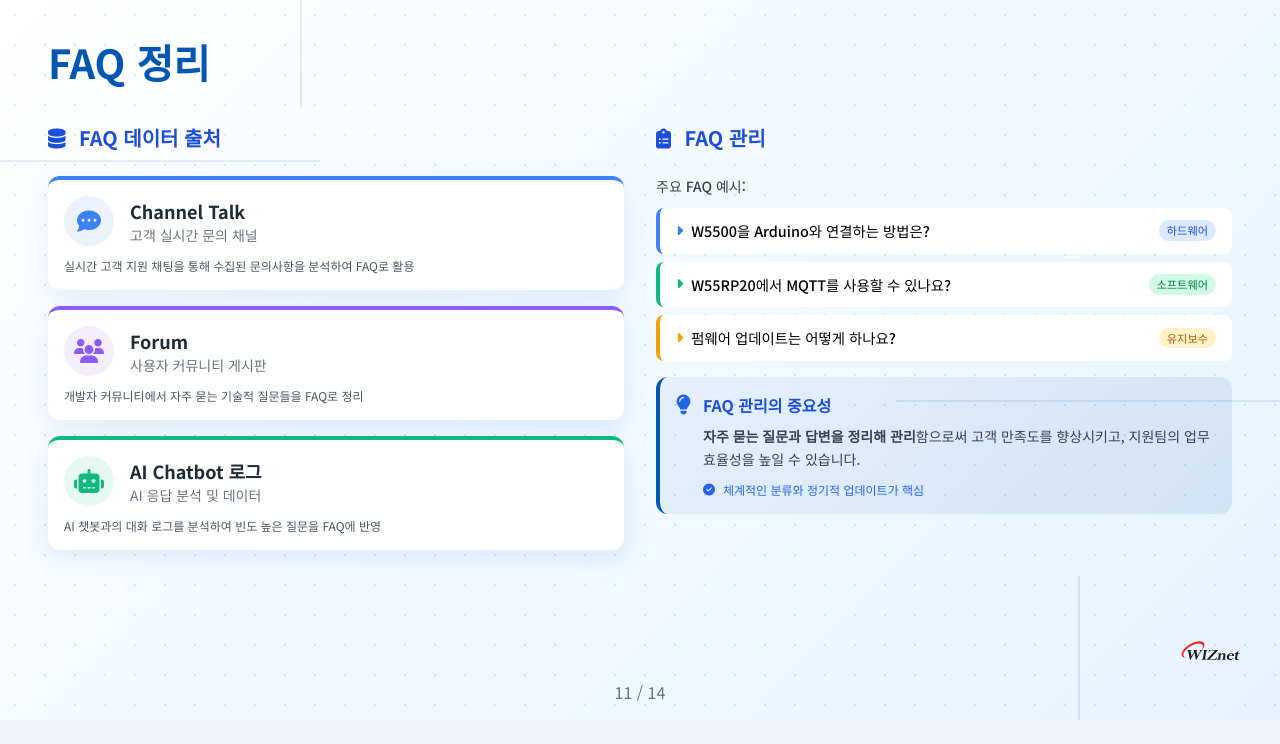
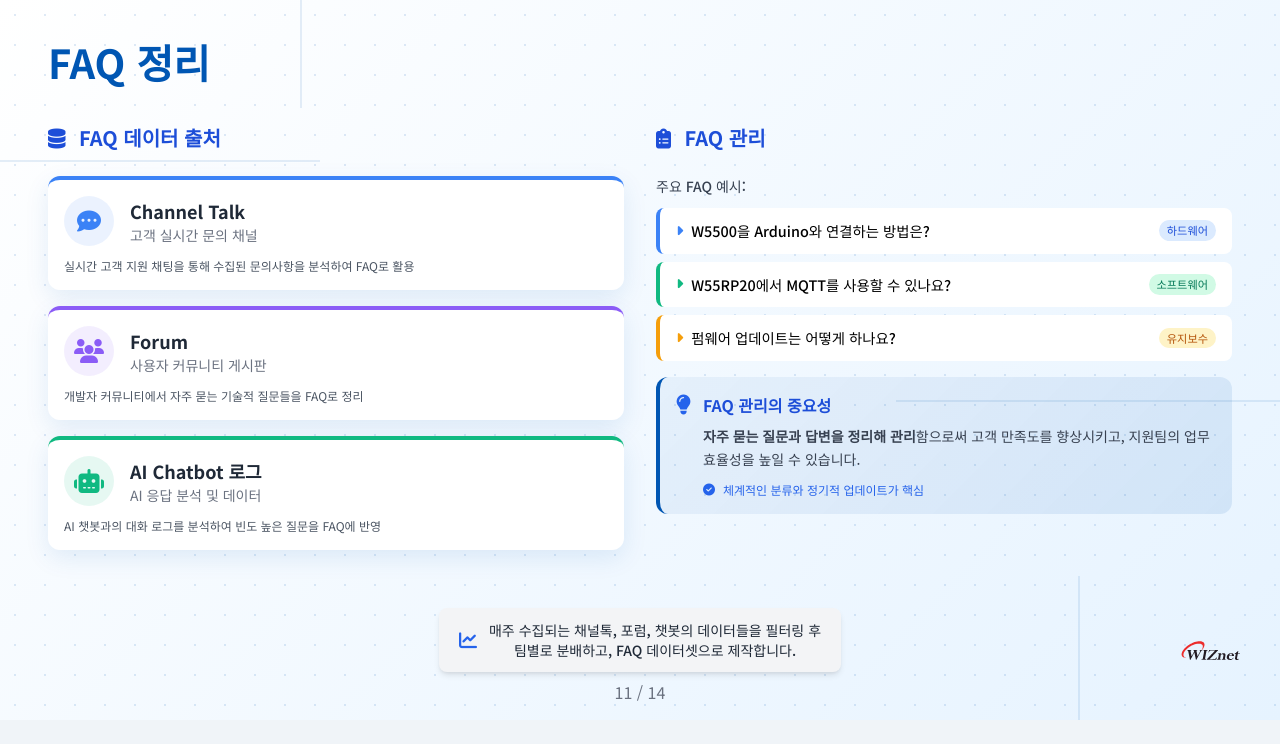
Before and after one commit to dbtjr1103/ppt, a plain HTML site: page slides/slide11.html in a window 1280 px wide. Drawn offline with nearby package versions, Linux system fonts and the light colour scheme.

Commit message:
업데이트

```diff
--- a/slides/slide11.html
+++ b/slides/slide11.html
@@ -312,6 +312,20 @@
             </div>
         </div>
 
+        <!-- 데이터셋 링크 -->
+        <div class="absolute bottom-12 left-1/2 transform -translate-x-1/2 w-full px-4 flex flex-col items-center" style="z-index: 20;">
+            <a href="https://docs.google.com/spreadsheets/d/1sra2lNsLqsIN-k_P85QqzAPoLLsNiYJwjB98XkquUpY/edit?gid=0#gid=0"
+               target="_blank"
+               rel="noopener noreferrer"
+               class="inline-flex items-center justify-center px-4 py-2 md:px-5 md:py-3 rounded-lg bg-gray-100 hover:bg-gray-200 text-gray-800 font-medium shadow-md hover:shadow-lg transition-all duration-200 ease-in-out focus:outline-none focus:ring-2 focus:ring-blue-500 focus:ring-opacity-50"
+               style="min-width: 320px; max-width: calc(100% - 48px);">
+                <i class="fas fa-chart-line text-blue-600 text-base md:text-lg mr-2 md:mr-3"></i>
+                <span class="text-xs md:text-sm text-center">
+                    매주 수집되는 채널톡, 포럼, 챗봇의 데이터들을 필터링 후<br>팀별로 분배하고, FAQ 데이터셋으로 제작합니다.
+                </span>
+            </a>
+        </div>
+
         <!-- 페이지 번호 -->
         <div class="absolute bottom-4 left-1/2 transform -translate-x-1/2 text-gray-500">
             11 / 14
```
Also changed, not shown: slides/slide9.html (+11 -0 lines).
